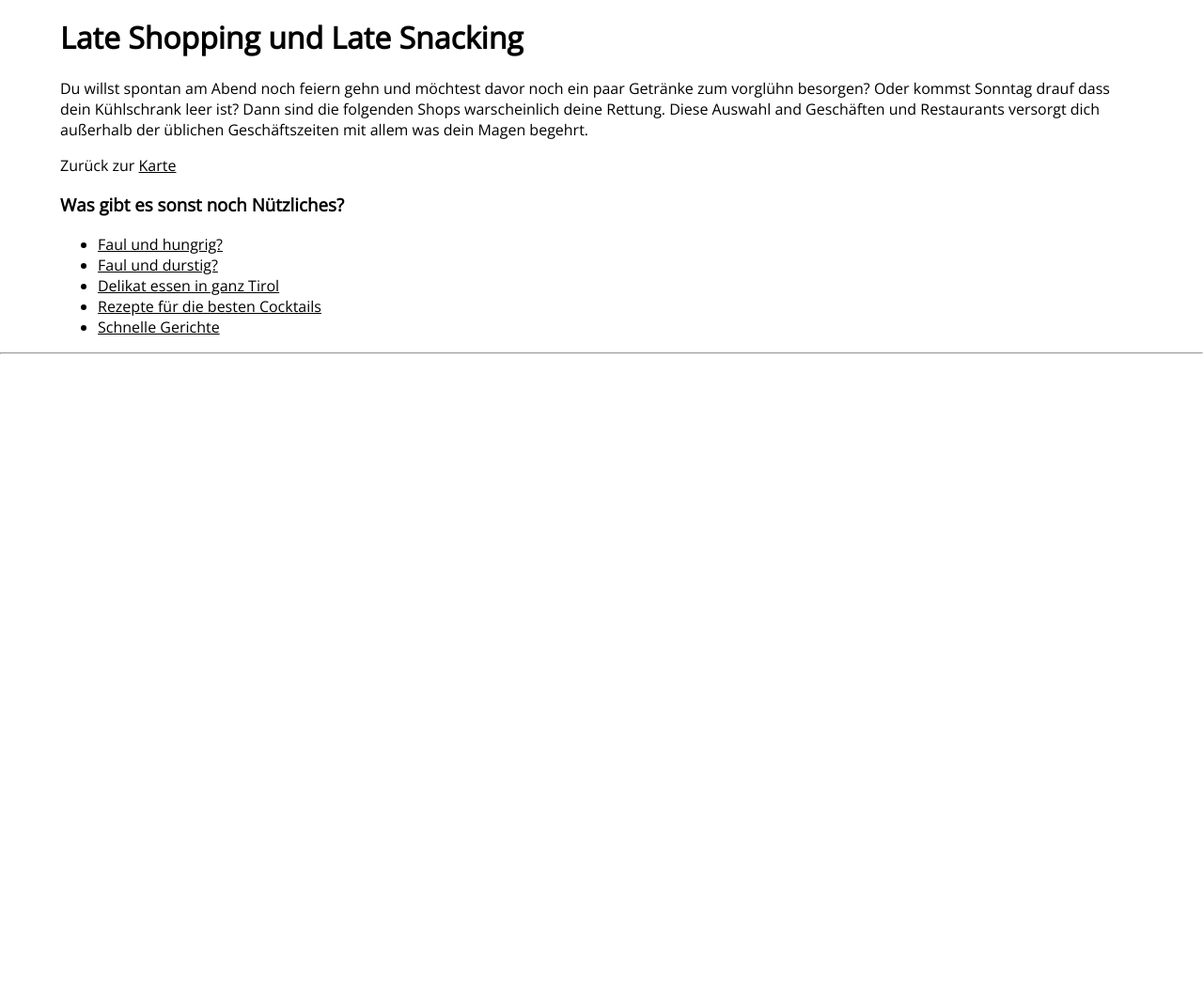
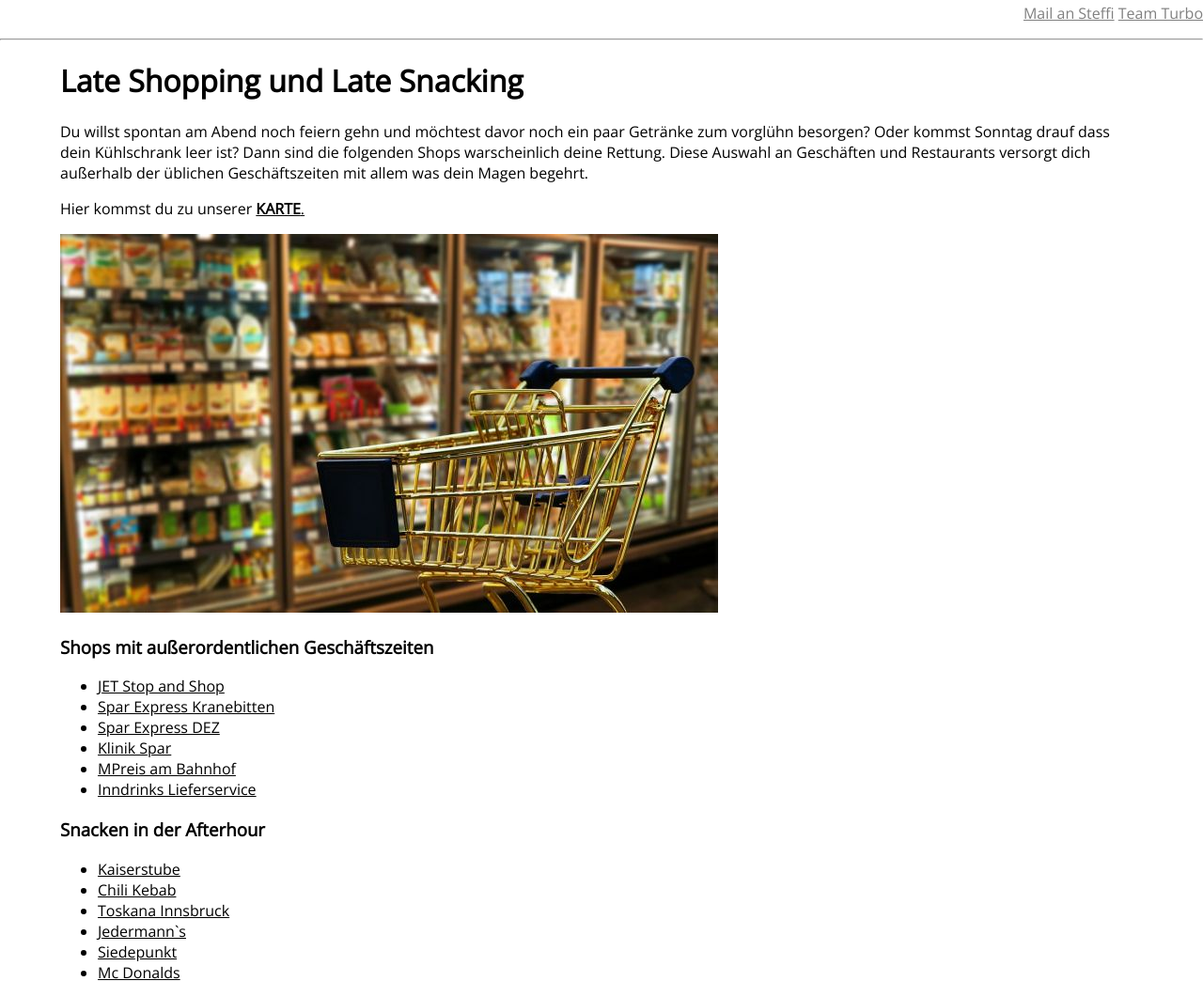
Before and after one commit to teamturbo/teamturbo.github.io, a plain HTML site: page shops.html in a window 1280 px wide. Shown: the part 616-1677 px from the top of the page at 94% size. Before the commit the page ends 1001 px from the top, so only its background shows below. Drawn offline with nearby package versions, Linux system fonts and the light colour scheme; files whose address does not match are found by name.

Commit message:
Links und Bilder hinzugefügt

```diff
--- a/shops.html
+++ b/shops.html
@@ -28,11 +28,11 @@
 
 <body>
     <div id="header">
-        <h2 class="white">Night Life Guide Innsbruck</h2>
-        <h3 class="white">Prost - Zum Wohl - Viel Spaß!</h3>
+        <h2 class="white">Überleben außerhalb der üblichen Geschäftszeiten</h2>
+        <h4 class="white">So verhungerst und verdurstet du auch abends oder Feiertags nicht!</h4>
     </div>
 
-    <div class="author">
+    <div class="authorbf">
         <img src="images/steffi.jpg" alt="Steffi`s Tipps" />
         <p class="gray">
             <a href="mailto:stefanie.moessler@student.uibk.ac.at">Mail an Steffi</a>
@@ -46,12 +46,33 @@
     <div class="article">
         <h1>Late Shopping und Late Snacking</h1>
 
-        <p>Du willst spontan am Abend noch feiern gehn und möchtest davor noch ein paar Getränke zum vorglühn besorgen? Oder kommst Sonntag drauf dass dein Kühlschrank leer ist? Dann sind die folgenden Shops warscheinlich deine Rettung. Diese Auswahl and Geschäften und Restaurants versorgt dich außerhalb der üblichen Geschäftszeiten mit allem was dein Magen begehrt.
+        <p>Du willst spontan am Abend noch feiern gehn und möchtest davor noch ein paar Getränke zum vorglühn besorgen? Oder kommst Sonntag drauf dass dein Kühlschrank leer ist? Dann sind die folgenden Shops warscheinlich deine Rettung. Diese Auswahl an Geschäften und Restaurants versorgt dich außerhalb der üblichen Geschäftszeiten mit allem was dein Magen begehrt.
         </p>
 
     <!-- <div id="map" style="width:1200px;height:600px;"></div> -->
-    <p>Zurück zur <a href="index.html">Karte</a> </p>
+    <p>Hier kommst du zu unserer <a href="index.html"><b>KARTE</b>.</a></p>
 
+    <img src="images/einkaufswagen.jpg" alt="Einkaufswagen vor Vitrine" />
+
+    <h3>Shops mit außerordentlichen Geschäftszeiten</h3>
+    <ul>
+        <li><a href="https://www.jet-tankstellen.at/de/tankstellen/details.php/">JET Stop and Shop</a></li>
+        <li><a href="https://www.spar.at/standorte/spar-express-innsbruck-6020-kranebitter-allee-14">Spar Express Kranebitten</a></li>
+        <li><a href="https://www.spar.at/standorte/spar-express-innsbruck-6020-amraserseestr-56">Spar Express DEZ</a></li>
+        <li><a href="https://www.spar.at/standorte/spar-innsbruck-6020-anichstrasse-35">Klinik Spar</a></li>
+        <li><a href="http://www.bahnhofcenter-innsbruck.at/einkaufen-taeglicher-bedarf/mpreis/">MPreis am Bahnhof</a></li>
+        <li><a href="https://www.inndrinks.at/">Inndrinks Lieferservice</a></li>
+    </ul>
+
+    <h3>Snacken in der Afterhour</h3>
+    <ul>
+        <li><a href="http://kaiserstube.com/">Kaiserstube</a></li>
+        <li><a href="www.chili-kebap.com">Chili Kebab</a></li>
+        <li><a href="https://www.toskana-innsbruck.at/">Toskana Innsbruck</a></li>
+        <li><a href="http://www.jedermanns.at/">Jedermann`s</a></li>
+        <li><a href="http://siedepunkt.gusti.at/">Siedepunkt</a></li>
+        <li><a href="https://www.mcdonalds.at/6020-herzog-friedrich-strasse-35">Mc Donalds</a></li>
+    </ul>
 
         <h3>Was gibt es sonst noch Nützliches?</h3>
         <ul>
```
Also changed, not shown: images/einkaufswagen.jpg (added).
